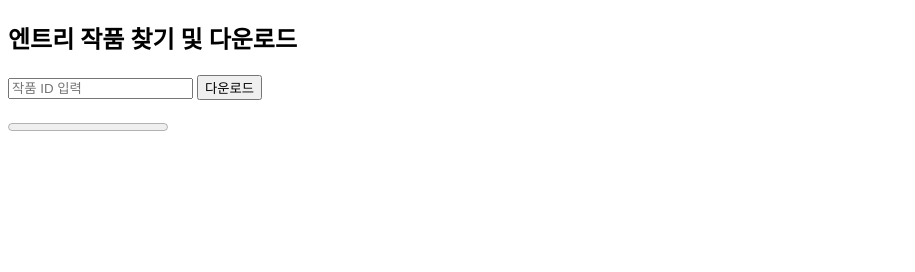
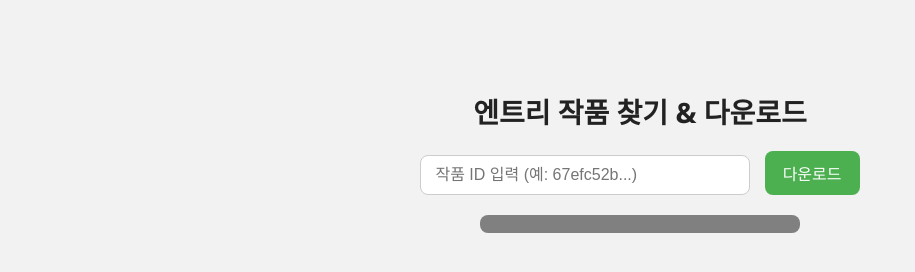
Before and after one commit to JunuLee2738/project-finder, a plain HTML site: page public/index.html in a window 1280 px wide. Shown: the whole page, without its empty margins (0-915 px from the left). Drawn offline with Linux system fonts and the light colour scheme.

Commit message:
Update index.html

```diff
--- a/public/index.html
+++ b/public/index.html
@@ -2,14 +2,72 @@
 <html lang="ko">
 <head>
   <meta charset="UTF-8">
-  <title>엔트리 작품 찾기 및 다운로드</title>
+  <title>엔트리 작품 찾기 & 다운로드</title>
   <script src="https://rawcdn.githack.com/ankitrohatgi/tarballjs/refs/heads/master/tarball.js"></script>
+  <style>
+    body {
+      font-family: 'Segoe UI', sans-serif;
+      background: #f2f2f2;
+      display: flex;
+      flex-direction: column;
+      align-items: center;
+      padding: 60px 20px;
+      color: #333;
+    }
+
+    h2 {
+      margin-bottom: 20px;
+      font-size: 28px;
+      color: #222;
+    }
+
+    input {
+      width: 300px;
+      padding: 10px 14px;
+      border: 1px solid #ccc;
+      border-radius: 8px;
+      font-size: 16px;
+      margin-right: 10px;
+    }
+
+    button {
+      background-color: #4CAF50;
+      color: white;
+      padding: 10px 18px;
+      font-size: 16px;
+      border: none;
+      border-radius: 8px;
+      cursor: pointer;
+      transition: background-color 0.2s ease;
+    }
+
+    button:hover {
+      background-color: #45a049;
+    }
+
+    progress {
+      width: 320px;
+      height: 18px;
+      margin-top: 20px;
+      border-radius: 8px;
+      overflow: hidden;
+    }
+
+    span {
+      display: block;
+      margin-top: 10px;
+      font-size: 15px;
+      color: #444;
+      text-align: center;
+    }
+  </style>
 </head>
 <body>
-  <h2>엔트리 작품 찾기 및 다운로드</h2>
-  <input id="projectId" placeholder="작품 ID 입력" />
-  <button onclick="downloadEnt()">다운로드</button>
-  <br><br>
+  <h2>엔트리 작품 찾기 & 다운로드</h2>
+  <div>
+    <input id="projectId" placeholder="작품 ID 입력 (예: 67efc52b...)" />
+    <button onclick="downloadEnt()">다운로드</button>
+  </div>
   <progress value="0" max="1"></progress>
   <span></span>
 
```
